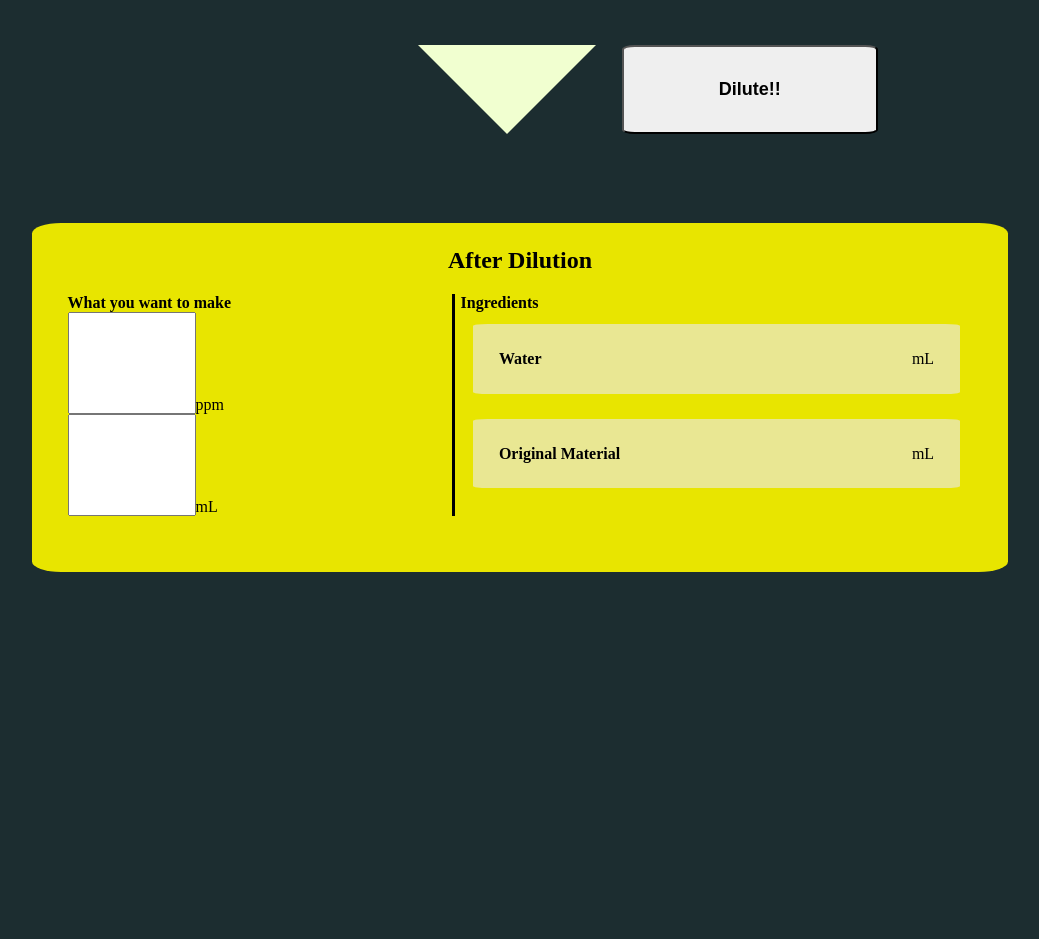
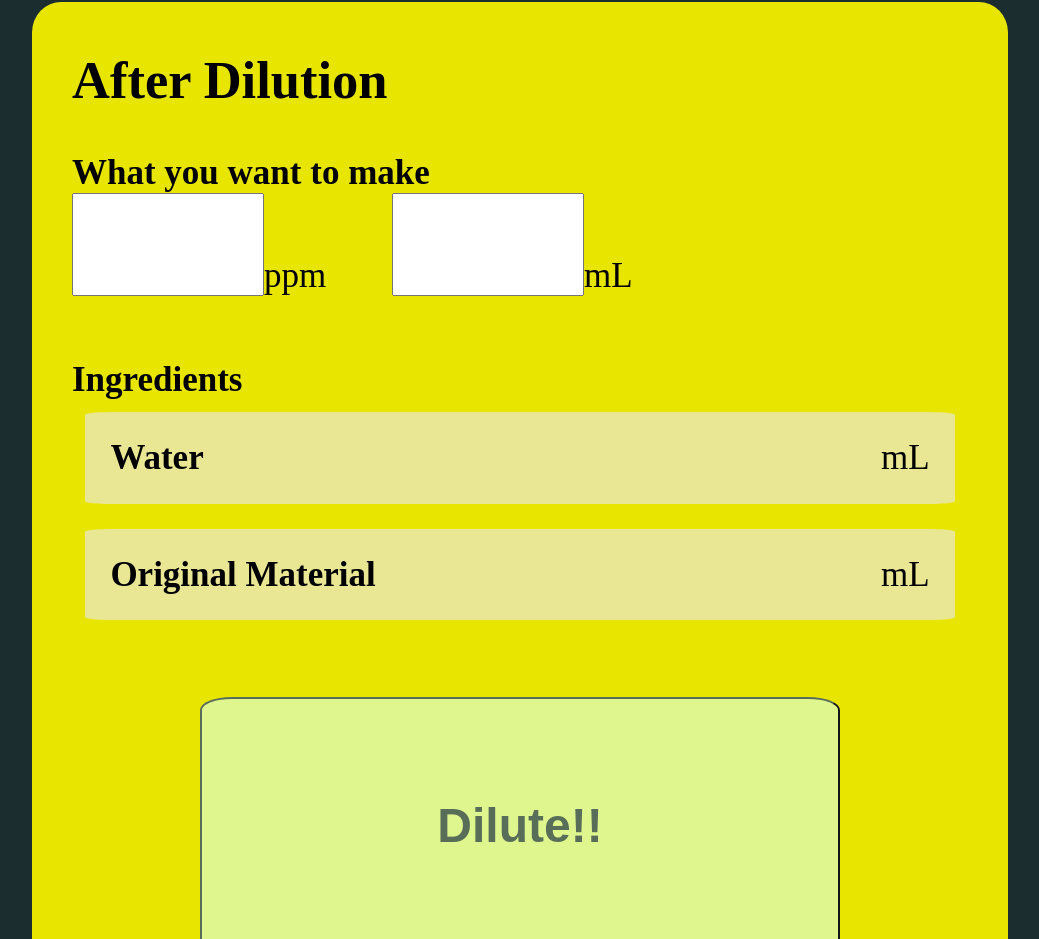
Before and after one commit to Bulgent/angular-ivy-gsztkf, an Angular app: page / in a window 1280 px wide. Shown: the part 664-1603 px from the top of the page, without its empty margins (120-1159 px from the left). Before the commit the page ends 1244 px from the top, so only its background shows below. Built offline with nearby package versions, Linux system fonts and the light colour scheme.

Commit message:
10 files modified

```diff
--- a/src/app/app.component.css
+++ b/src/app/app.component.css
@@ -3,4 +3,5 @@
   display: flex;
   flex-direction: column;
   align-items: center;
+  font-family: 'Avenir', 'Corbel';
 }
--- a/src/app/inputMaterials.components/inputMaterials.component.css
+++ b/src/app/inputMaterials.components/inputMaterials.component.css
@@ -4,7 +4,7 @@
 }
 
 #inputMaterialsPpm {
-  width: 10vmin;
+  width: 15vmin;
   height: 8vmin;
   font-size: larger;
 }
@@ -16,6 +16,6 @@
   padding-bottom: 7vmin;
   padding-top: 0.5vmin;
   border-radius: 3%;
-  width: 40vw;
+  width: 60vw;
   color: black;
 }
--- a/src/app/outputMaterials.components/outputMaterials.component.css
+++ b/src/app/outputMaterials.components/outputMaterials.component.css
@@ -9,15 +9,15 @@
   color: black;
   display: flex;
   flex-direction: column;
-  align-items: center;
-}
-
-.flatArrangement {
-  display: flex;
-  justify-content: space-between;
 }
 
 .flatArrangement_small {
+  display: flex;
+  align-items: flex-end;
+  width: 25vw;
+}
+
+.flatArrangement_big {
   display: flex;
   align-items: flex-end;
 }
@@ -28,13 +28,13 @@
 }
 
 #outputMaterialsPpm {
-  width: 10vw;
+  width: 15vw;
   height: 8vw;
   font-size: larger;
 }
 
 #outputMaterialsVolume {
-  width: 10vw;
+  width: 15vw;
   height: 8vw;
   font-size: larger;
 }
@@ -54,7 +54,6 @@
   flex-direction: column;
   justify-content: space-between;
   height: 100%;
-  width: 30vw;
 }
 
 .smallboxR {
@@ -62,9 +61,27 @@
   flex-direction: column;
   justify-content: space-between;
   height: 100%;
-  width: 40vw;
+  margin-top: 5vw;
 }
 
 .boldFont {
   font-weight: bold;
 }
+
+#diluteButton {
+  width: 50vw;
+  height: 20vw;
+  font-size: 3rem;
+  font-weight: bold;
+  border-radius: 5%;
+  text-align: center;
+  margin-top: 5vw;
+  background-color: #dff68f;
+  color: #586e58;
+  border-color: #586e58;
+}
+
+.centerArrangement {
+  width: 100%;
+  text-align: center;
+}
--- a/src/app/outputMaterials.components/outputMaterials.component.html
+++ b/src/app/outputMaterials.components/outputMaterials.component.html
@@ -1,8 +1,8 @@
 <div class="box">
   <h2>After Dilution</h2>
-  <div class="flatArrangement">
   <div class="smallboxL">
     <div class="boldFont">What you want to make</div>
+    <div class="flatArrangement_big">
       <div class="flatArrangement_small">
         <input
           type="number"
@@ -20,19 +20,21 @@
         <div>mL</div>
       </div>
     </div>
-    <div class="text-divider"></div>
+  </div>
   <div class="smallboxR">
     <div class="boldFont">Ingredients</div>
     <div class="answer">
       <div class="boldFont">Water</div>
-
-        <div>{{ waterVolume }}mL</div>
+      <div>{{ waterVolume }} mL</div>
     </div>
     <div class="answer">
-        <div class="boldFont">Original Material{{ originalMaterialsPpm }}</div>
-
-        <div>{{ originalVolume }}mL</div>
+      <div class="boldFont">Original Material</div>
+      <div>{{ originalVolume }} mL</div>
+    </div>
+    <div class="centerArrangement">
+      <button type="button" id="diluteButton" (click)="calculate()">
+        Dilute!!
+      </button>
     </div>
   </div>
 </div>
-</div>
--- a/src/app/outputMaterials.components/outputMaterials.component.ts
+++ b/src/app/outputMaterials.components/outputMaterials.component.ts
@@ -57,4 +57,35 @@ export class OutputMaterials implements OnInit, OnDestroy {
       this.outputMaterialsVolume
     );
   }
+
+  calculate() {
+    let inputMaterialsPpm = this.commonService.getValue_inputMaterialsPpm();
+    let outputMaterialsPpm = this.commonService.getValue_outputMaterialsPpm();
+    let outputMaterialsVolume =
+      this.commonService.getValue_outputMaterialsVolume();
+    let waterVolume: Number;
+    let originalVolume: Number;
+
+    originalVolume =
+      ((Number(outputMaterialsPpm) * 100000) /
+        Number(inputMaterialsPpm) /
+        100000) *
+      Number(outputMaterialsVolume);
+    waterVolume =
+      Number(outputMaterialsVolume) *
+      (1 -
+        (Number(outputMaterialsPpm) * 100000) /
+          Number(inputMaterialsPpm) /
+          100000);
+
+    this.commonService.onNotifySharedDataChanged_originalVolume(
+      String(originalVolume)
+    );
+
+    this.commonService.onNotifySharedDataChanged_waterVolume(
+      String(waterVolume)
+    );
+
+    console.log('calculate');
+  }
 }
--- a/src/app/timesDilution.components/timesDilution.component.css
+++ b/src/app/timesDilution.components/timesDilution.component.css
@@ -12,18 +12,3 @@
   display: flex;
   margin-top: 7vw;
 }
-
-#diluteButton {
-  width: 20vw;
-  height: 7vw;
-  margin-left: 2vw;
-  font-size: large;
-  font-weight: bold;
-  border-radius: 5%;
-  text-align: center;
-}
-
-.empty {
-  width: 20vw;
-  height: 7vw;
-}
--- a/src/app/timesDilution.components/timesDilution.component.html
+++ b/src/app/timesDilution.components/timesDilution.component.html
@@ -1,7 +1,3 @@
 <div class="arrows">
-  <div class="empty"></div>
   <div id="arrow"></div>
-  <button type="button" id="diluteButton" (click)="calculate()">
-    Dilute!!
-  </button>
 </div>
--- a/src/app/title.components/title.component.css
+++ b/src/app/title.components/title.component.css
@@ -1,3 +1,3 @@
 h1 {
-  font-size: 9vw;
+  font-size: 3rem;
 }
--- a/src/styles.css
+++ b/src/styles.css
@@ -3,4 +3,5 @@ body {
   color: whitesmoke;
   background-color: hsl(189, 26%, 15%);
   flex: auto;
+  font-size: 35px;
 }
```
Also changed, not shown: 1 other file (tests, documents, lock files or other folders). Lines whose indentation alone changed are shown as unchanged.
